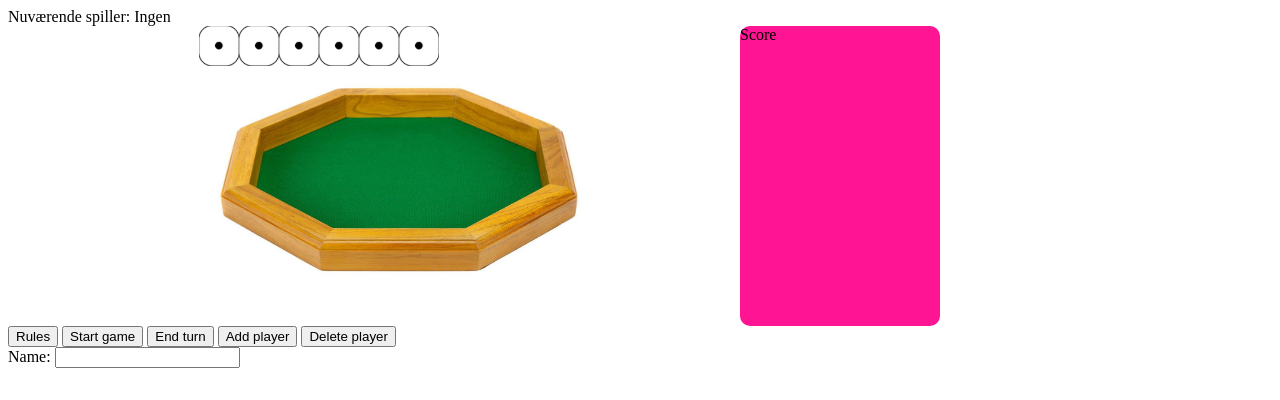
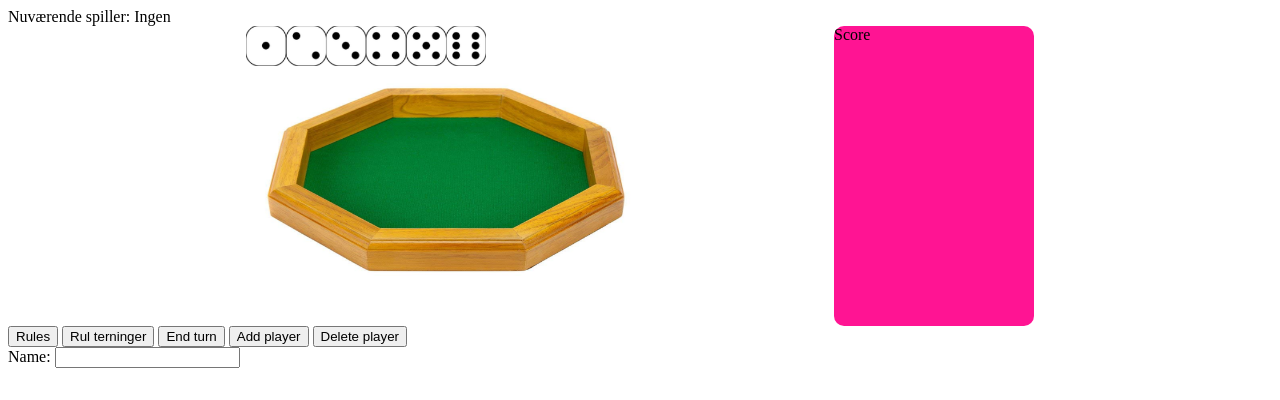
Before and after one commit to cloud141/Tegninger-10.000, a plain HTML site: page index.html in a window 1280 px wide. Drawn offline with Linux system fonts and the light colour scheme.

Commit message:
komikkeforsentgustav

```diff
--- a/index.html
+++ b/index.html
@@ -5,13 +5,12 @@
    <meta name="viewport" content="width=$, initial-scale=1.0" />
    <script></script>
    <link rel="stylesheet" href="main.css" />
-    <script src="java/ja.js"></script>
+   <script src="main.js" defer></script>
    <title>10.000 spillet</title>
  </head>
  <body>
 
   <div id="currentPlayerDisplay">Nuværende spiller: Ingen</div>
-
 
    <!-- playboad -->
    <div class="gameandboard">
@@ -27,24 +26,36 @@
        </div>
        <!-- dices -->
        <div class="dicesDiv" id="dicesId">
+         <div id="dice1" onclick="TriggerOnOfHold(this)" class="dice1">
            <img id="dices1" src="imgs/dices1.png" alt="dices" />
-          <img id="dices2" src="imgs/dices1.png" alt="dices" />
-          <img id="dices3" src="imgs/dices1.png" alt="dices" />
-          <img id="dices4" src="imgs/dices1.png" alt="dices" />
-          <img id="dices5" src="imgs/dices1.png" alt="dices" />
-          <img id="dices6" src="imgs/dices1.png" alt="dices" />
+         </div>
+         <div id="dice2" onclick="TriggerOnOfHold(this)" class="dice2">
+           <img id="dices2" src="imgs/dices2.png" alt="dices" />
+         </div>
+         <div id="dice3" onclick="TriggerOnOfHold(this)" class="dice">
+           <img id="dices3" src="imgs/dices3.png" alt="dices" />
+         </div>
+         <div id="dice4" onclick="TriggerOnOfHold(this)" class="dice">
+           <img id="dices4" src="imgs/dices4.png" alt="dices" />
+         </div>
+         <div id="dice5" onclick="TriggerOnOfHold(this)" class="dice">
+           <img id="dices5" src="imgs/dices5.png" alt="dices" />
+         </div>
+         <div id="dice6" onclick="TriggerOnOfHold(this)" class="dice">
+           <img id="dices6" src="imgs/dices6.png" alt="dices" />
+         </div>
        </div>
      </div>
      <div class="scoreboard">
        Score
-        <div id="playerName"></div>
+       <div id="display">
      </div>
          <div id="playerName"></div>
        </div>
      </div>
      <div class="buttons">
        <button>Rules</button>
-        <button onclick="rulTerning()">Start game</button>
+       <button onclick="rulTerning()">Rul terninger</button>
        <button onclick="nextPlayer()">End turn</button>
        <button onclick="addPlayers()">Add player</button>
        <button onclick="deletePlayer()">Delete player</button>
--- a/main.js
+++ b/main.js
@@ -87,7 +87,6 @@ function displayCurrentPlayer() {
 }
 
 // Funktion til at tilføje score til den nuværende spiller
-
 function addScore() {
   const diceScore = parseInt(document.getElementById("score").innerText, 10) || 0;
   const currentPlayer = playersAdded[currentPlayerIndex];
@@ -113,7 +112,7 @@ function nextPlayer() {
 }
 
 // Event listener for at tilføje score ved klik
-//document.getElementById("addScoreButton").addEventListener("click", addScore);
+document.getElementById("addScoreButton").addEventListener("click", addScore);
 
 // Initial display, hvis spillere allerede er tilføjet
 if (playersAdded.length > 0) {
```
Lines whose indentation alone changed are shown as unchanged.
